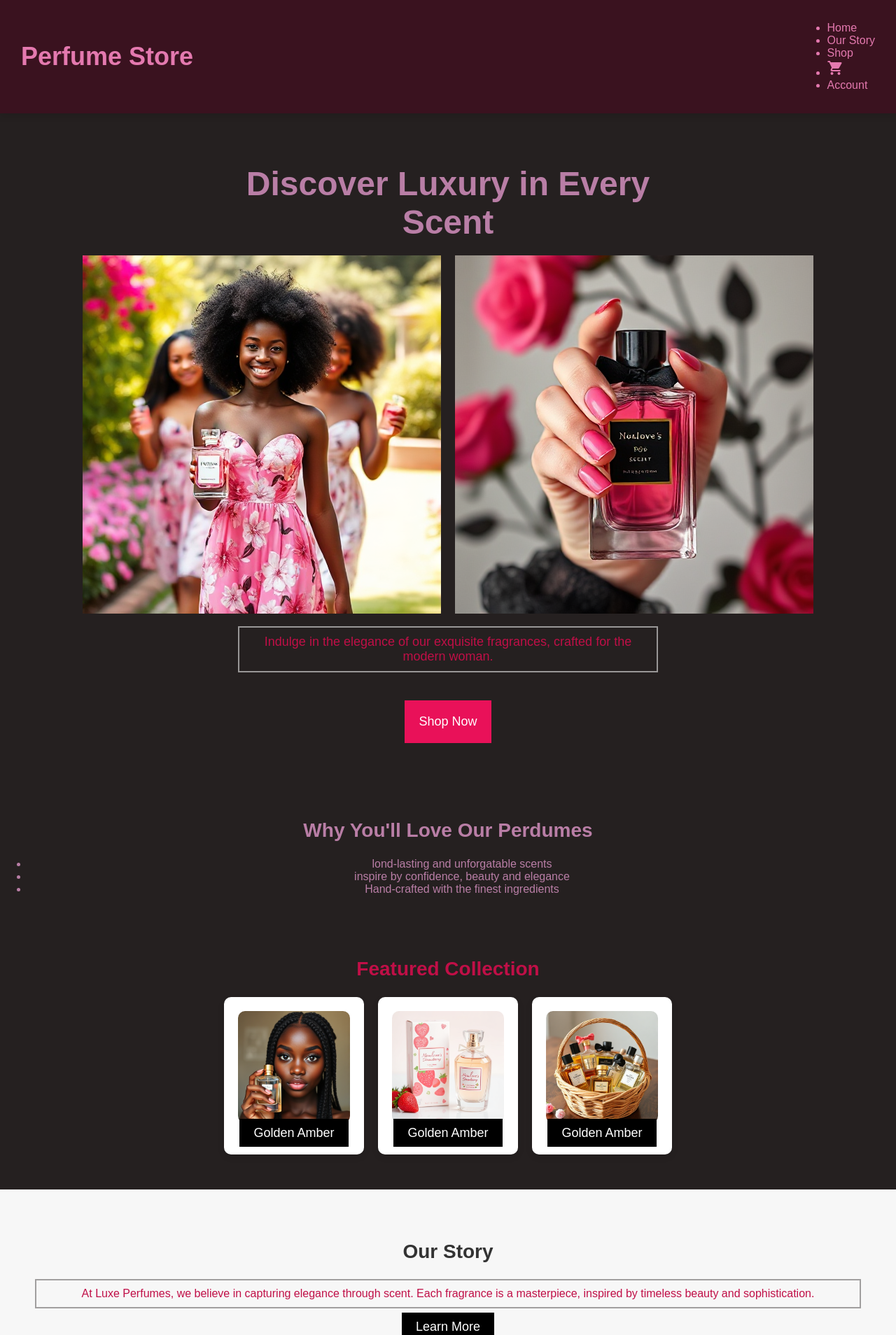
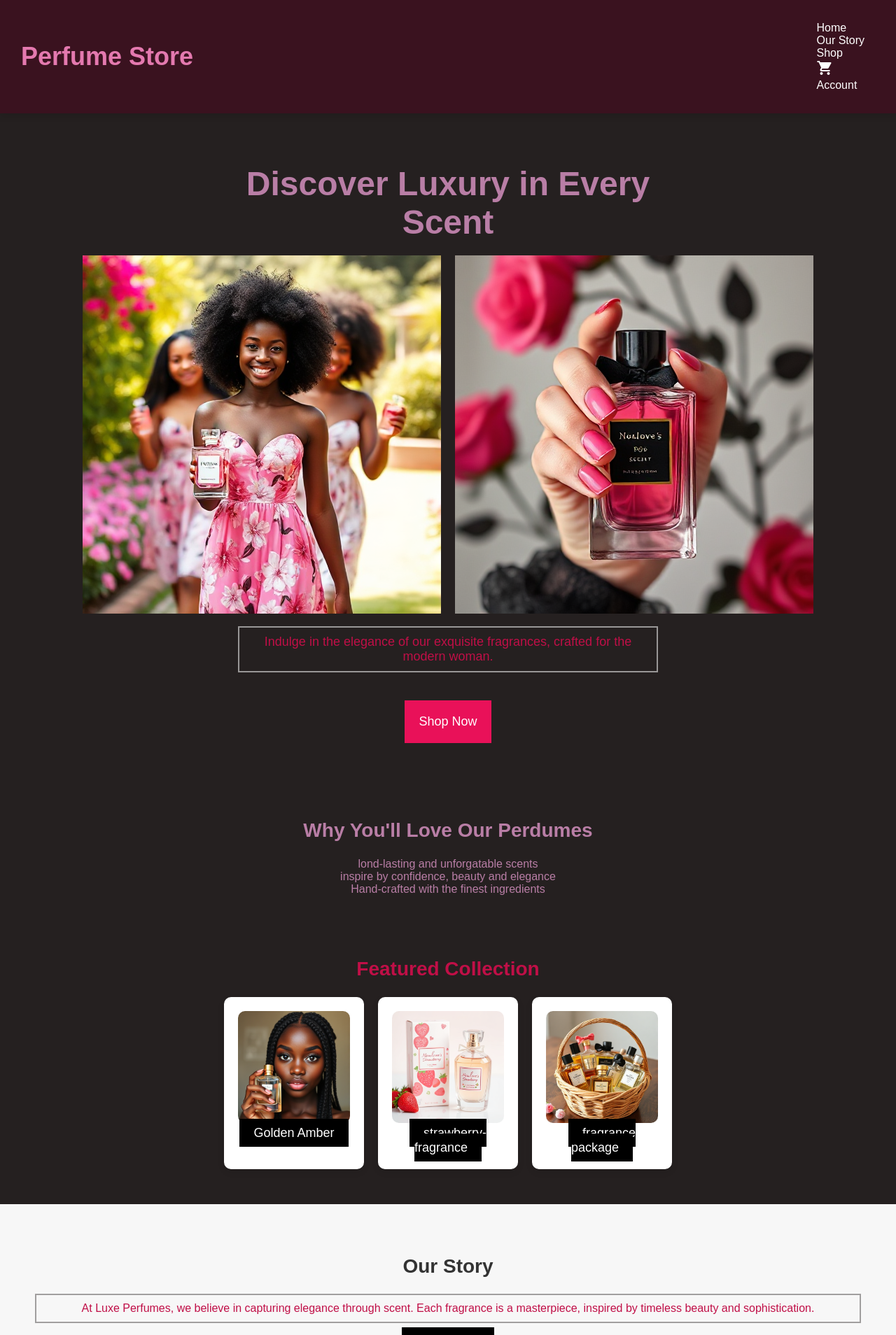
Before and after one commit to noluMolui/perfume-store, a React (Create React App) app: page / in a window 1280 px wide. Shown: the top 1908 px of the page at 70% size. Built offline with nearby package versions, Linux system fonts and the light colour scheme.

Commit message:
added content

```diff
--- a/src/App.css
+++ b/src/App.css
@@ -139,12 +139,13 @@ p {color: #c00f47;
 
 /* Navbar */
 .navbar {
+  display: block;
+  justify-content: space-between;
   position: fixed;
-  top: 0;
-  left: 0;
+
   width: 100%;
   display: flex;
-  justify-content: space-between;
+
   align-items: center;
   padding: 15px 30px;
   z-index: 1000;
@@ -153,25 +154,24 @@ p {color: #c00f47;
   box-shadow: 0 4px 10px rgba(0, 0, 0, 0.1);
 }
 
-.navbar-logo h1 {
-  font-size: 36px;
-  font-family: 'Cursive', sans-serif;
-}
-
-.navbar-links {
+.navbar.ul{display: flex;
+  list-style-type: none;  /* Removes bullets from the list */
+  padding: 0;
+  margin: 0;
   display: flex;
-  gap: 40px; /* Increased space between links */
-  align-items: center;
 
 }
 
-.navbar-links a {
-  color: rgb(231, 185, 233);
-  font-size: 18px;
-  font-weight: bold;
-  text-decoration: none;
-  transition: color 0.3s ease;
+.navbar ul li {
+  margin: 0 15px;  /* Adds space between the items */
 }
+
+.navbar ul li a {
+  color: white;  /* Adjust the text color */
+  text-decoration: none;  /* Removes underline from the links */
+  font-size: 16px;
+}
+
 
 .navbar-links a:hover {
   color: #e02291; /* Light cream pink */
@@ -395,3 +395,7 @@ button {
   padding: 5px 10px;
   cursor: pointer;
 }
+ul {
+  list-style-type: none;
+  padding: 0;
+}
--- a/src/components/Home.js
+++ b/src/components/Home.js
@@ -20,7 +20,7 @@ const HomePage = () => {
 
       <section className="whyus">
 <h2>Why You'll Love Our Perdumes</h2>
-<ul>
+<ul className="ReasonUs">
   <li>lond-lasting and unforgatable scents</li>
   <li>inspire by confidence, beauty and elegance</li>
   <li>Hand-crafted with the finest ingredients</li>
@@ -37,11 +37,11 @@ const HomePage = () => {
           </div>
           <div className="perfume-card">
             <img src="/images/strawberry perfume.jpg" alt="Perfume 2" />
-            <Link to="/shop" className="learn-more">Golden Amber</Link>
+            <Link to="/shop" className="learn-more">strawberry-fragrance</Link>
           </div>
           <div className="perfume-card">
             <img src="/images/collection fragrances.jpg" alt="Perfume 3" />
-            <Link to="/shop" className="learn-more">Golden Amber</Link>
+            <Link to="/shop" className="learn-more">fragrance package</Link>
           </div>
         </div>
       </section>
--- a/src/components/Navbar.js
+++ b/src/components/Navbar.js
@@ -6,7 +6,7 @@ const Navbar = ({ cartCount }) => {
     <nav className="navbar">
       <h1>Perfume Store</h1>
       <ul>
-        <li><Link to="/">Home</Link></li>
+      <li><Link to="/">Home</Link></li>
         <li><Link to="/our-story">Our Story</Link></li>
         <li><Link to="/shop">Shop</Link></li>
 
```
